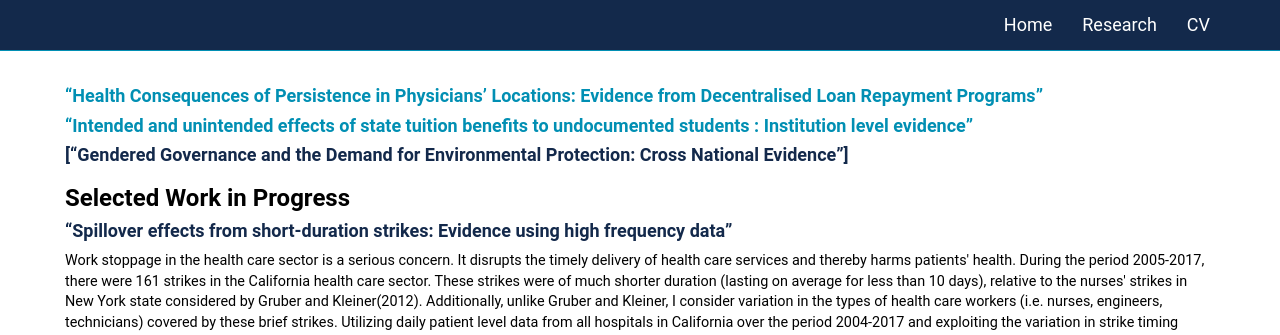
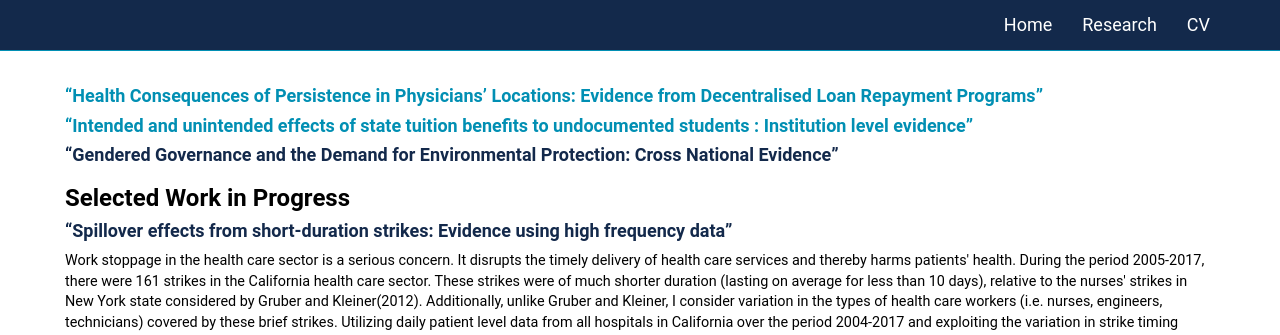
Before and after one commit to anomitaghosh/anomitaghosh.github.io, a Jekyll site: the page built from research.md, in a window 1280 px wide. Shown: the top 335 px of the page. Built offline with Jekyll 4.4.1, drawn with Linux system fonts in a browser that asks for light colours.

```diff
--- a/research.md
+++ b/research.md
@@ -14,7 +14,7 @@ layout: secondary_pages
 </p>
 -->
 
-#### [**"Gendered Governance and the Demand for Environmental Protection: Cross National Evidence"**]
+#### **"Gendered Governance and the Demand for Environmental Protection: Cross National Evidence"**
 
 <!-- #### **"Are female leaders good for education? Evidence from India: A comment"** (Draft available on request)
 
```
